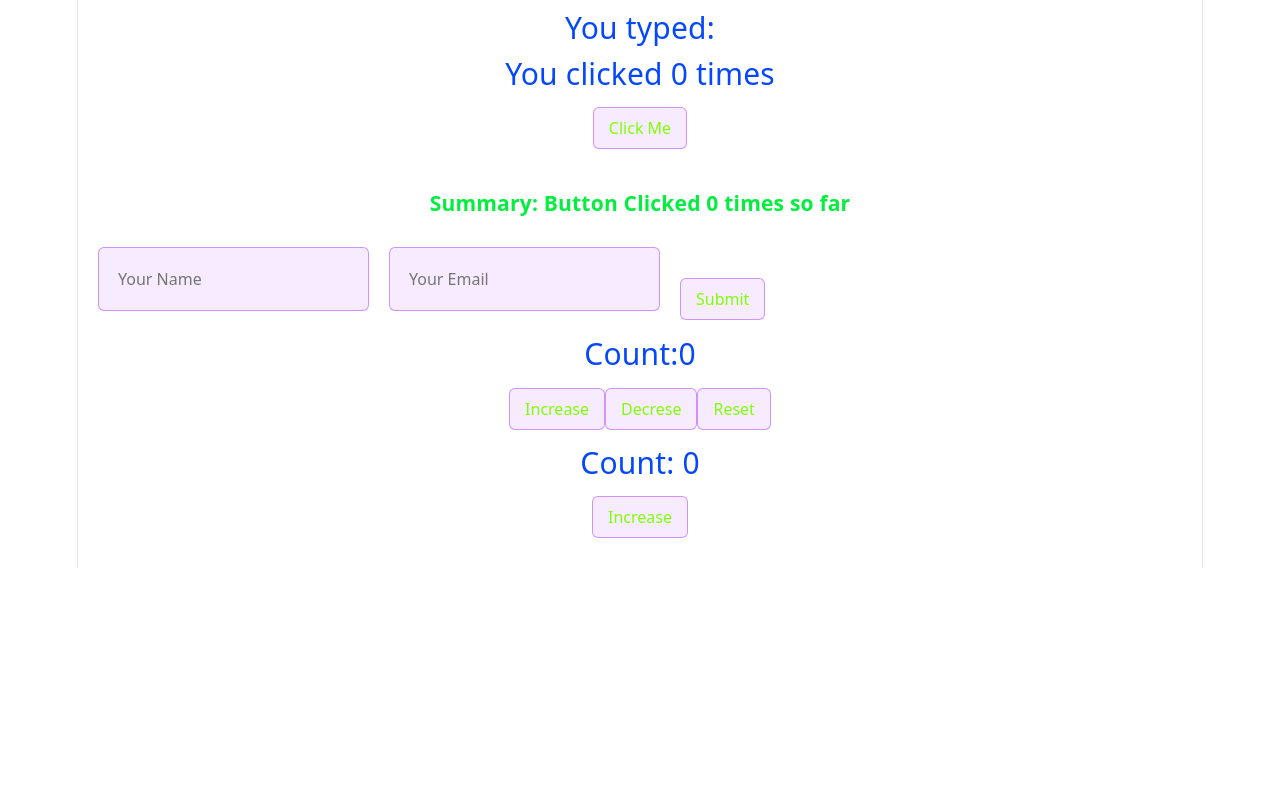
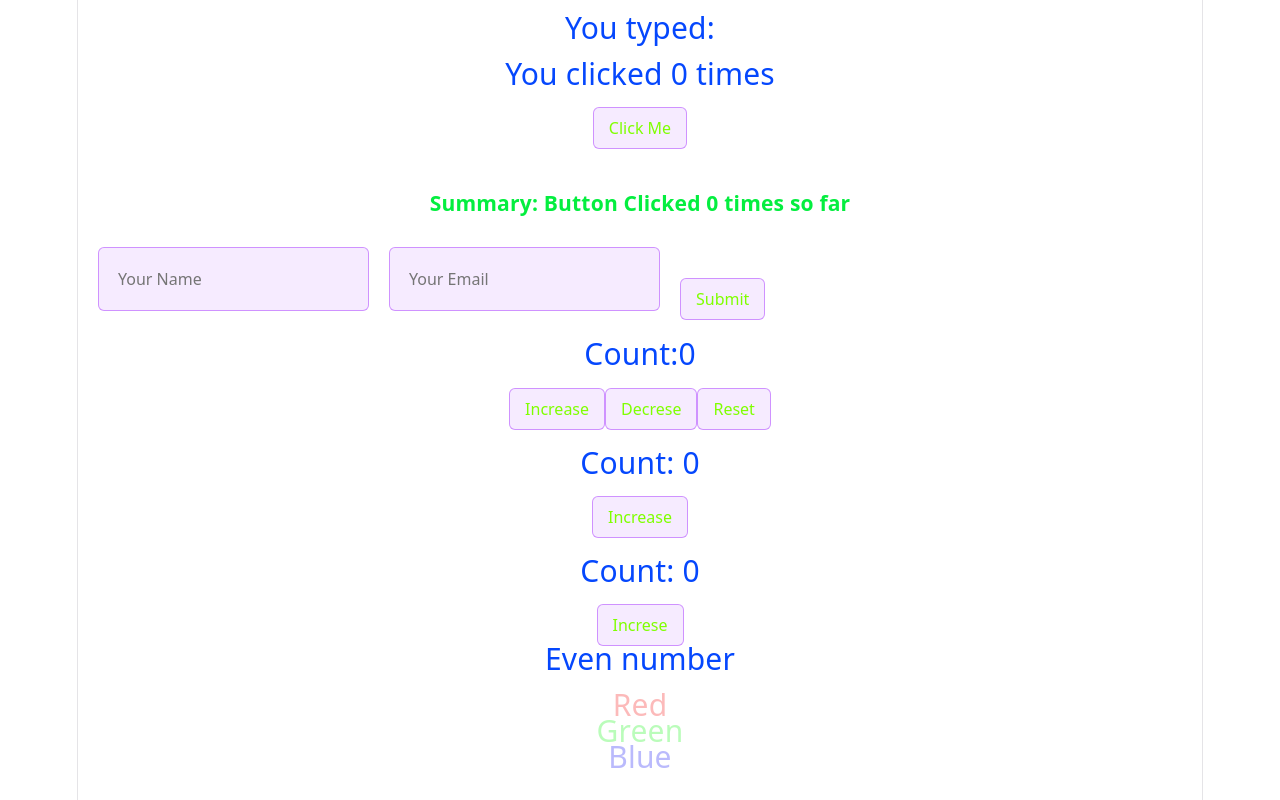
Before and after one commit to Okasha00/React-Demos, a React (Vite) app: page / in a window 1280 px wide. Shown: the part 545-1345 px from the top of the page. Before the commit the page ends 1113 px from the top, so only its background shows below. Built offline with nearby package versions, Linux system fonts and the light colour scheme.

Commit message:
some new component are added

```diff
--- a/src/App.jsx
+++ b/src/App.jsx
@@ -9,6 +9,8 @@ import Summary from './Summary';
 import SimpleForm from './SimpleForm';
 import PracticeState from './PracticeState';
 import PracticeEffect from './PracticeEffect';
+import PracticeConditional from './PracticeConditional';
+import PracticeList from './PracticeList';
 
 
 
@@ -41,6 +43,8 @@ function App() {
 
   <PracticeState />
   <PracticeEffect />
+  <PracticeConditional />
+  <PracticeList />
 
     </div>
   );
--- /dev/null
+++ b/src/PracticeConditional.jsx
@@ -0,0 +1,29 @@
+import { useState } from "react";
+
+
+function PracticeConditional() {
+
+    const [count, setCount] = useState(0);
+
+    return(
+
+        <div>
+            <p>
+                Count: {count}
+            </p>
+
+            <button onClick={() => setCount(count + 1)} >
+                Increse
+            </button>
+
+            {count >= 5 && <p> You Reached 5 or more!</p>}
+
+            <p>{count % 2 === 0 ?"Even number" : "Odd Number"}</p>
+
+        </div>
+
+    );
+
+}
+
+export default PracticeConditional;
--- /dev/null
+++ b/src/PracticeList.jsx
@@ -0,0 +1,40 @@
+//  import React from "react";
+
+//  function PracticeList() {
+
+
+//     const colors = ["Red", "Green", "blue", "Yellow"]
+
+//     return(
+//         <div>
+//             {colors.map((color) =>
+//             <p key={color}>{color}</p>
+//             )}
+//         </div>
+//     );
+//  }
+
+//  export default PracticeList;
+
+
+import React from "react";
+
+function PracticeList() {
+  const colors = [
+    { name: "Red", code: "rgba(245, 1, 1, 0.27)" },
+    { name: "Green", code: "rgba(1, 245, 1, 0.27)" },
+    { name: "Blue", code: "rgba(1, 1, 245, 0.27)" },
+  ];
+
+  return (
+    <div>
+      {colors.map((color) => (
+        <p key={color.name} style={{ color: color.code }}>
+          {color.name}
+        </p>
+      ))}
+    </div>
+  );
+}
+
+export default PracticeList;
```
